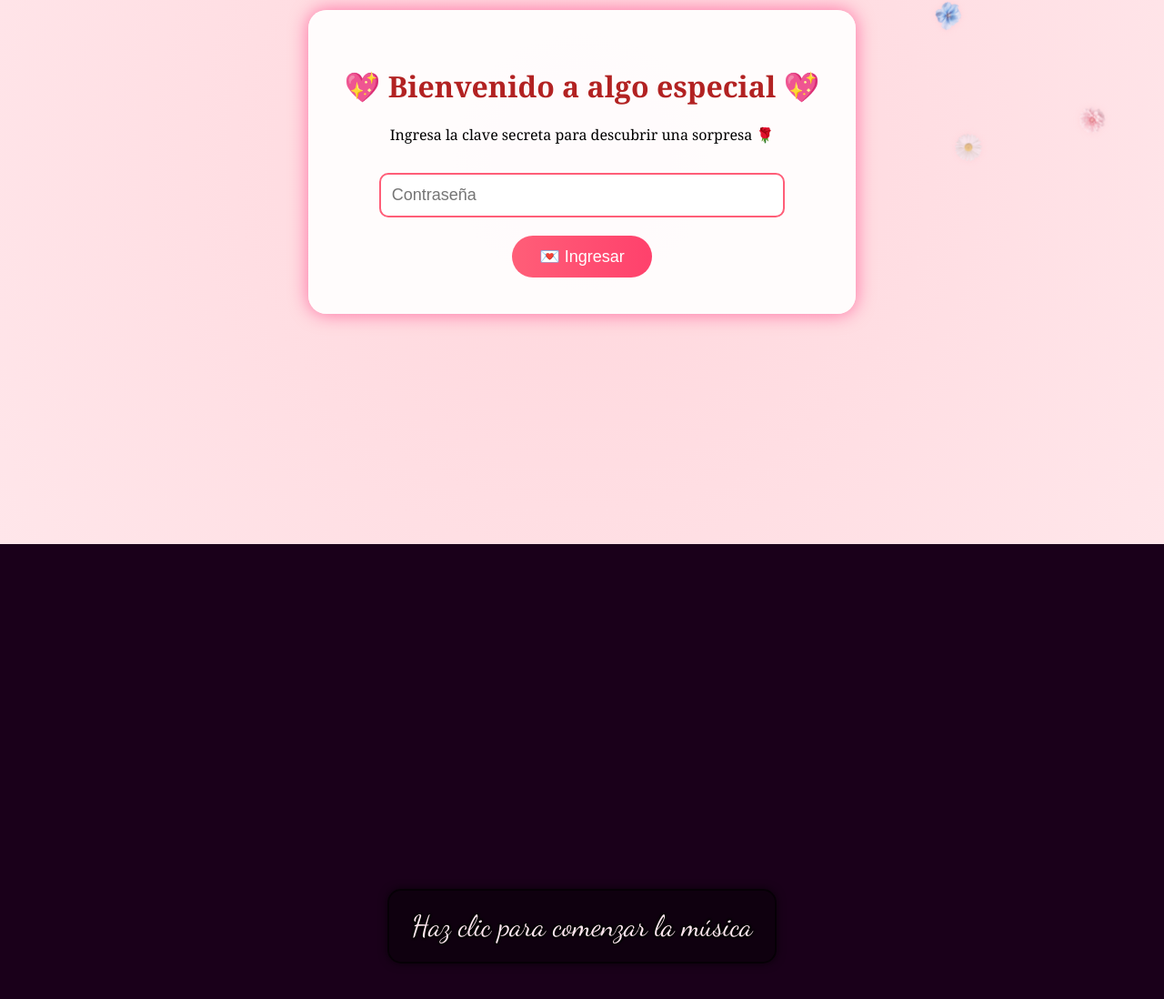
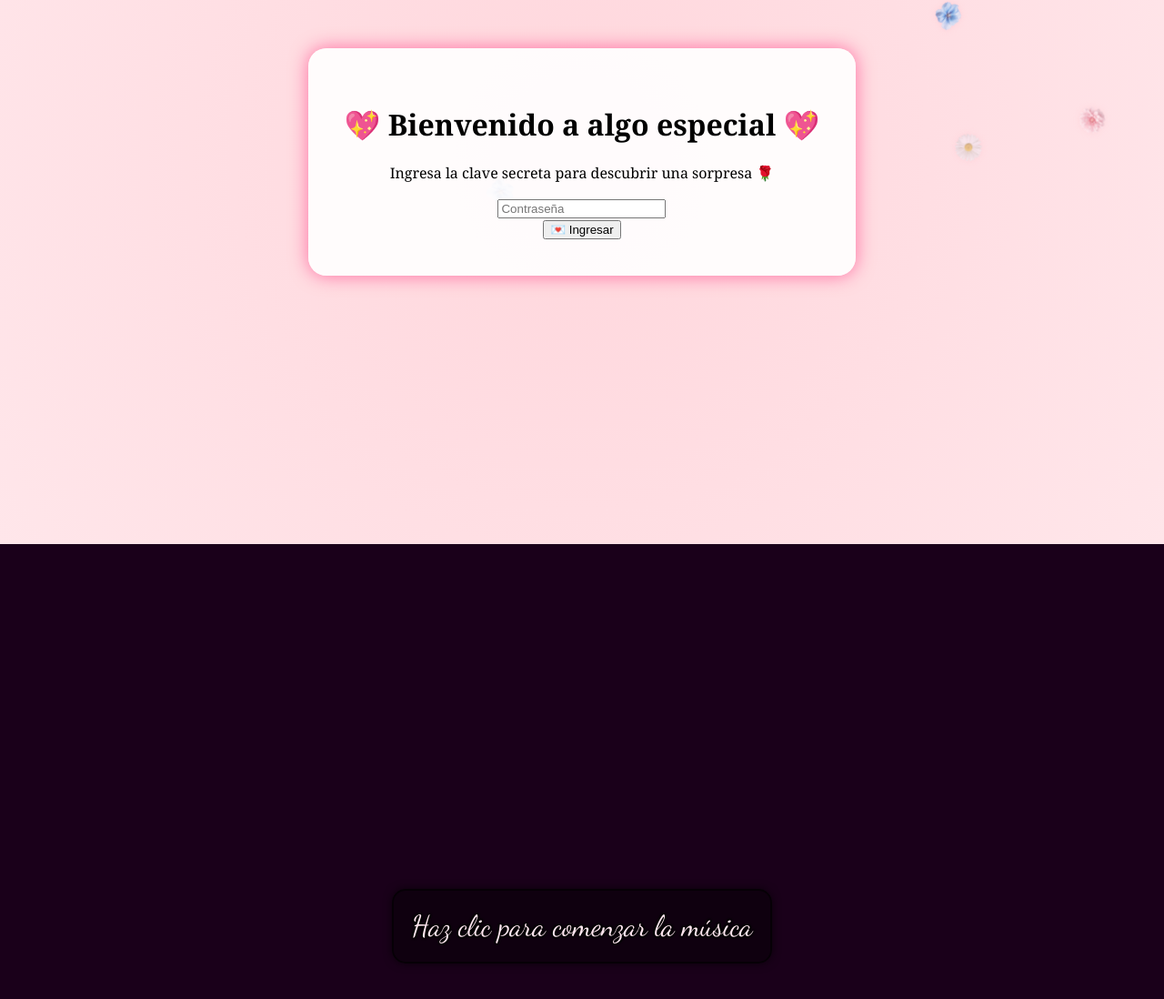
Before and after one commit to ShinJMMG/K18, a plain HTML site: page index.html in a window 1280 px wide. Shown: the part 242-1340 px from the top of the page at 91% size. Drawn offline with Linux system fonts and the light colour scheme.

Commit message:
Update index.html

```diff
--- a/index.html
+++ b/index.html
@@ -41,36 +41,6 @@
       z-index: 2;
     }
 
-    #login h1 {
-      color: #b22222;
-      font-size: 32px;
-    }
-
-    #login input {
-      padding: 12px;
-      font-size: 18px;
-      border: 2px solid #ff5e78;
-      border-radius: 10px;
-      width: 80%;
-      margin-top: 15px;
-    }
-
-    #login button {
-      margin-top: 20px;
-      padding: 12px 30px;
-      font-size: 18px;
-      color: white;
-      background: linear-gradient(to right, #ff5e78, #ff416c);
-      border: none;
-      border-radius: 30px;
-      cursor: pointer;
-      transition: transform 0.3s;
-    }
-
-    #login button:hover {
-      transform: scale(1.05);
-    }
-
     #rosas {
       background-color: #1a001a;
       color: white;
@@ -80,30 +50,34 @@
       flex-direction: column;
     }
 
-    #rosas h1 {
-      margin-top: 30px;
-      text-shadow: 2px 2px 4px #000;
-    }
-
-    /* LETRAS MÁS GRANDES, ROMÁNTICAS CON CUADRO NEGRITO TRANSPARENTE */
+    /* LETRAS MÁS GRANDES, ROMÁNTICAS */
     #letra {
       display: inline-block;
-      font-size: 32px;              /* Tamaño grande */
+      font-size: 32px;
       font-family: 'Dancing Script', cursive;
-      padding: 20px 25px;           /* Espacio interior para el recuadro */
-      color: #ffe6f0;               /* Rosa suave */
-      text-shadow:                  /* Contorno negro suave */
+      padding: 20px;
+      color: #ffe6f0;
+      text-shadow:
         -1px -1px 2px #000,
          1px -1px 2px #000,
         -1px  1px 2px #000,
          1px  1px 2px #000;
-      background-color: rgba(0,0,0,0.4);    /* Fondo semitransparente */
-      border: 2px solid rgba(0,0,0,0.6);    /* Borde negro marcado */
-      border-radius: 15px;                  /* Esquinas redondeadas */
-      box-shadow: 0 0 10px rgba(0,0,0,0.6);  /* Sombra para realce */
+      background-color: rgba(0,0,0,0.4);
+      border: 2px solid rgba(0,0,0,0.6);
+      border-radius: 15px;
+      box-shadow: 0 0 10px rgba(0,0,0,0.6);
       animation: fadeIn 2s ease;
-      text-align: center;                   /* Centrar texto */
-      margin: 0;                            /* Sin márgenes extra */
+      text-align: center;
+      margin: 0;
+    }
+
+    /* FOTO DE FONDO ACTIVADA */
+    #letra.fondoActivo {
+      background-image: url('fondo.jpg');  /* Ruta de la foto */
+      background-size: contain;
+      background-position: center center;
+      background-repeat: no-repeat;
+      background-blend-mode: overlay;
     }
 
     @keyframes fadeIn {
@@ -126,13 +100,13 @@
     }
 
     @keyframes caerFlores {
-      0%   { transform: translateY(-50px) rotate(0deg); opacity: 1; }
+      0% { transform: translateY(-50px) rotate(0deg); opacity: 1; }
       100% { transform: translateY(110vh) rotate(360deg); opacity: 0; }
     }
 
     @keyframes moverFlores {
-      0%   { transform: translateX(0); }
-      50%  { transform: translateX(30px); }
+      0% { transform: translateX(0); }
+      50% { transform: translateX(30px); }
       100% { transform: translateX(0); }
     }
 
@@ -200,23 +174,22 @@
       { t: 112, texto: "🎶...🌹🌺🌼...🎶" }
     ];
 
-    const coloresRomanticos = [
-      "#4b1c3f", "#5e2747", "#6e3052", "#7c3a5d", "#8c4471",
-      "#9c5482", "#ad6693", "#be77a5", "#d08ab7", "#e19bc9"
-    ];
-    let colorIndex = 0;
-
     const audio = document.getElementById("audio");
     const cont = document.getElementById("letra");
     let current = 0;
 
     function cambiarColorFondo() {
-      document.getElementById("rosas").style.backgroundColor = coloresRomanticos[colorIndex];
-      colorIndex = (colorIndex + 1) % coloresRomanticos.length;
+      const coloresRomanticos = [
+        "#4b1c3f", "#5e2747", "#6e3052", "#7c3a5d", "#8c4471",
+        "#9c5482", "#ad6693", "#be77a5", "#d08ab7", "#e19bc9"
+      ];
+      cont.parentElement.style.backgroundColor = coloresRomanticos[current % coloresRomanticos.length];
     }
 
     function mostrar() {
       if (current < letra.length && audio.currentTime >= letra[current].t) {
+        // Activa foto en el momento de la primera letra
+        if (current === 0) cont.classList.add('fondoActivo');
         cont.innerText = letra[current].texto;
         cont.style.animation = "fadeIn 2s ease";
         cambiarColorFondo();
@@ -229,53 +202,45 @@
       audio.play();
       mostrar();
       lluviaFlores();
-      cont.innerText = ""; // elimina "Haz clic para comenzar la música"
+      cont.innerText = "";
     }, { once: true });
 
-    const flores = [
-      'flor.png',
-      'rosa.png',
-      'flor1.png',
-      'flor2.png'
-    ];
-
     function lluviaFlores() {
+      const flores = ['flor.png','rosa.png','flor1.png','flor2.png'];
       setInterval(() => {
         const f = document.createElement("div");
         f.classList.add("flor");
-        f.style.left = Math.random() * window.innerWidth + "px";
-        f.style.animationDuration = 6 + Math.random() * 4 + "s";
-        f.style.backgroundImage = `url('${flores[Math.floor(Math.random() * flores.length)]}')`;
+        f.style.left = Math.random()*window.innerWidth+"px";
+        f.style.animationDuration = 6+Math.random()*4+"s";
+        f.style.backgroundImage = `url('${flores[Math.floor(Math.random()*flores.length)]}')`;
         document.body.appendChild(f);
-        setTimeout(() => f.remove(), 10000);
-      }, 400);
+        setTimeout(() => f.remove(),10000);
+      },400);
     }
 
     function lluviaFloresLogin() {
+      const flores = ['flor.png','rosa.png','flor1.png','flor2.png'];
       setInterval(() => {
         const f = document.createElement("div");
         f.classList.add("flor");
-        f.style.left = Math.random() * window.innerWidth + "px";
-        f.style.animationDuration = 5 + Math.random() * 4 + "s";
-        f.style.backgroundImage = `url('${flores[Math.floor(Math.random() * flores.length)]}')`;
+        f.style.left = Math.random()*window.innerWidth+"px";
+        f.style.animationDuration = 5+Math.random()*4+"s";
+        f.style.backgroundImage = `url('${flores[Math.floor(Math.random()*flores.length)]}')`;
         document.body.appendChild(f);
-        setTimeout(() => f.remove(), 10000);
-      }, 500);
+        setTimeout(() => f.remove(),10000);
+      },500);
     }
 
     lluviaFloresLogin();
 
     // Agitar celular mueve pétalos
     if (window.DeviceMotionEvent) {
-      window.addEventListener('devicemotion', function(event) {
-        const x = event.acceleration.x;
-        const y = event.acceleration.y;
-        const z = event.acceleration.z;
-        const movimiento = Math.abs(x) + Math.abs(y) + Math.abs(z);
-        if (movimiento > 30) {
-          document.querySelectorAll(".flor").forEach(f => {
-            f.style.animation = "moverFlores 1s ease";
-            setTimeout(() => f.style.animation = "caerFlores 8s linear infinite", 1000);
+      window.addEventListener('devicemotion', function(e) {
+        const m = Math.abs(e.acceleration.x)+Math.abs(e.acceleration.y)+Math.abs(e.acceleration.z);
+        if(m>30){
+          document.querySelectorAll(".flor").forEach(f=>{
+            f.style.animation="moverFlores 1s ease";
+            setTimeout(()=>f.style.animation="caerFlores 8s linear infinite",1000);
           });
         }
       });
```
